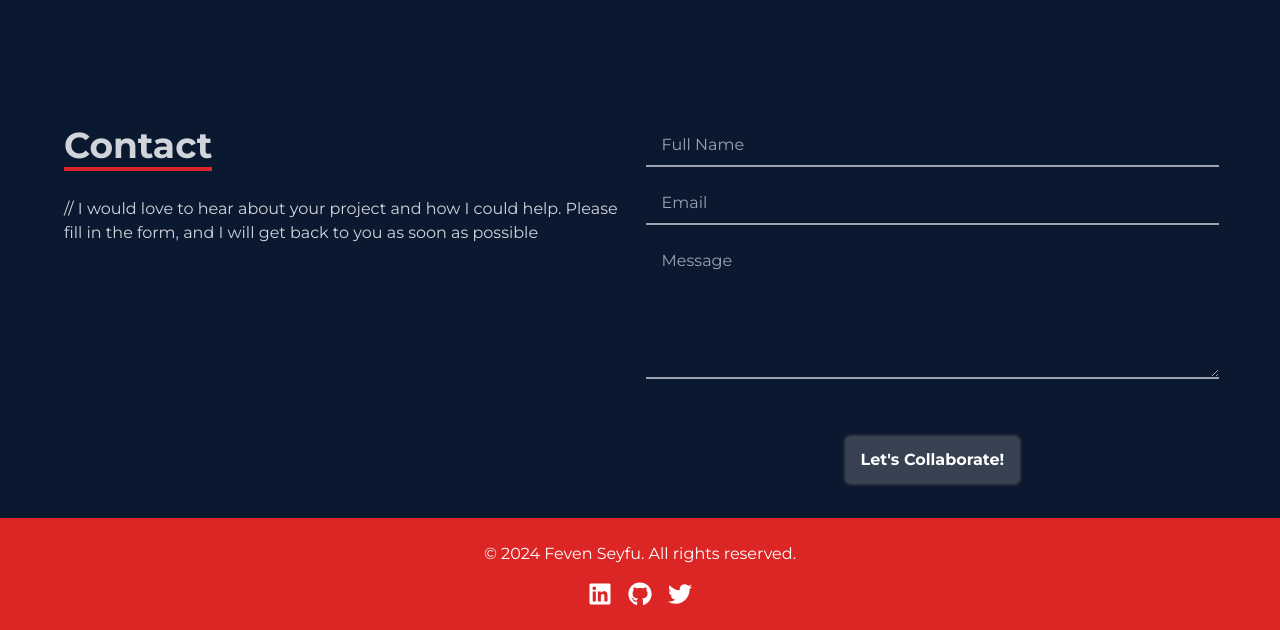
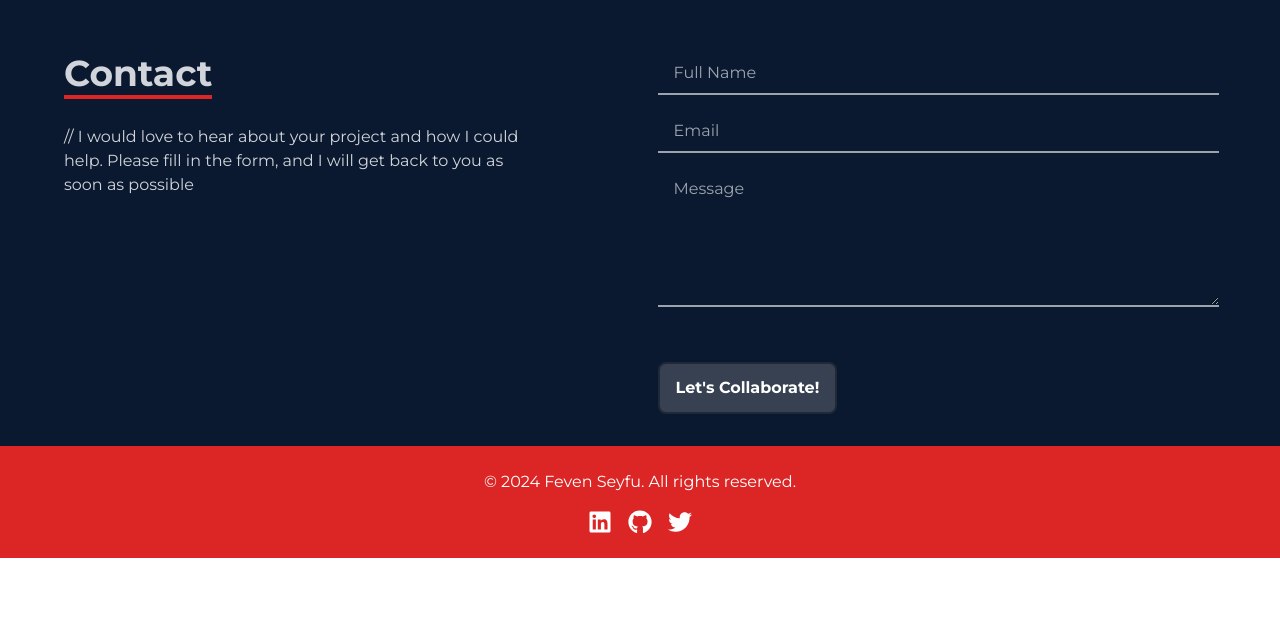
Before and after one commit to FevenSeyfu/myportfolio-react, a React (Vite) app: page / in a window 1280 px wide. Shown: the part 3055-3685 px from the top of the page. After the commit the page ends 3613 px from the top, so only its background shows below. Built offline with nearby package versions, Linux system fonts and the light colour scheme; a web font is replaced by a local one.

Commit message:
fix contact page alignment and show error message when input field is touched but empty

```diff
--- a/src/Components/Contact/Contact.jsx
+++ b/src/Components/Contact/Contact.jsx
@@ -12,18 +12,18 @@ const Contact = () => {
   return (
     <section
       name="contact"
-      className="w-full pt-24 bg-primary-dark-blue flex flex-col  justify-start md:flex-row gap-2 md:gap-2 md:items-start md:justify-center md:pr-12 lg:pr-[5%]"
+      className="w-full sm:pt-6 bg-primary-dark-blue flex flex-col items-center  justify-start md:flex-row gap-2 md:gap-8 md:items-start md:justify-center md:pr-12 lg:pr-[5%]"
       onMouseEnter={handleMouseEnter}
     >
-      <div className="md:w-1/2">
-        <p className="text-4xl font-bold inline border-b-4 border-primary-dark-red  text-gray-300">
+      <div className="w-full md:w-1/2">
+        <p className="text-4xl font-bold inline border-b-4 border-primary-dark-red  text-gray-300 ">
           Contact
         </p>
-        <p className="text-gray-300 pt-4 md:pt-8">
+        <p className="text-gray-300 pt-4 md:pt-8 lg:pr-24">
           //  I would love to hear about your project and how I could help. Please fill in the form, and I will get back to you as soon as possible
         </p>
       </div>
-      <div className="md:w-1/2">
+      <div className="w-full md:w-1/2">
         <ContactForm />
       </div>
     </section>
--- a/src/Components/Contact/ContactForm.jsx
+++ b/src/Components/Contact/ContactForm.jsx
@@ -63,7 +63,7 @@ const ContactForm = () => {
     <form
       method="POST"
       action="https://formspree.io/f/mlevqpbd"
-      className="flex flex-col gap-4 items-center text-white placeholder:opacity-70"
+      className="w-full flex flex-col gap-4 items-start text-white placeholder:opacity-70"
     >
       <div className="w-full">
         <input
--- a/src/Components/Header/Navbar.jsx
+++ b/src/Components/Header/Navbar.jsx
@@ -11,7 +11,7 @@ const Navbar = () => {
       duration: 500,
       delay: 0,
       smooth: "easeInOutQuart",
-      // offset: -50,
+      offset: -50,
     });
     handleclick();
   };
```
